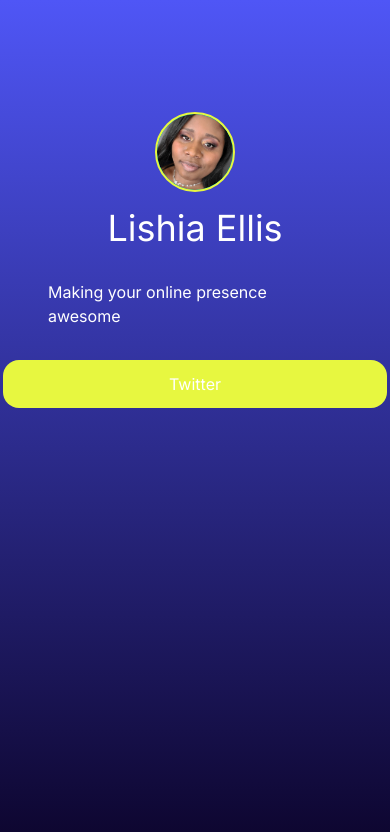
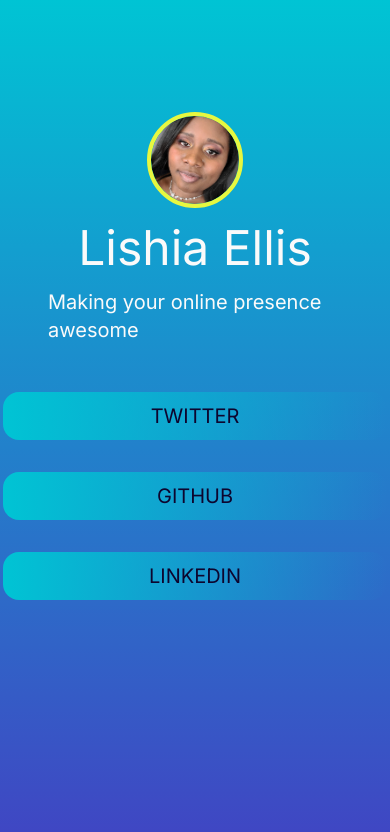
Before and after one commit to lellis09/dsf-linktree, a Next.js app: page / in a window 390 px wide. Shown: the top 832 px of the page. Built offline with nearby package versions, Linux system fonts and the light colour scheme.

Commit message:
made changes to responsiveness

```diff
--- a/app/page.js
+++ b/app/page.js
@@ -4,11 +4,11 @@
 
 export default function Home() {
   return (
-    <main className="flex h-screen flex-col items-center bg-gradient-to-b from-myindigo to bg-navy  px-12">
+    <main className="flex h-screen flex-col items-center bg-gradient-to-b from-myTeal to bg-myindigo2  px-12">
       {/* <div className='bg-lightgreen h-40 w-full'>
       </div> */}
       <section className='flex flex-col  items-center mt-16 pt-12 w-full max-w-[42rem] lg:w-1/2'>
-        <div className='rounded-full bg-teal-500 w-20 h-20 lg:w-44 lg:h-44 border-2 border-lightgreen overflow-hidden relative'>
+        <div className='rounded-full bg-teal-500 w-24 h-24 lg:w-48 lg:h-48 border-4 border-lightgreen overflow-hidden relative'>
           <Image
             src={profilePic}
             alt= "picture of the owner of page"
@@ -19,12 +19,27 @@
             }}
           />
         </div>
-          <h1 className='text-white mt-4 text-4xl'>Lishia Ellis</h1>
-          <p className='text-white my-8'>Making your online presence awesome</p>
-          <div className='flex flex-col'>
+          <h1 className='text-mywhite mt-4 text-5xl'>Lishia Ellis</h1>
+          <p className='text-mywhite text-xl mt-4 mb-12'>Making your online presence awesome</p>
+          <div className='flex flex-col gap-8'>
             <a href='https://twitter.com/TealTernary'target='_blank' rel='noreferrer'>
-            <button className='rounded-2xl bg-lightgreen w-[24rem] lg:w-[42rem] h-12 flex justify-center items-center'type='button' >
-              <p className='text-white'>Twitter</p>
+            <button className='rounded-2xl bg-gradient-to-r from lightgreen to-myTeal w-[24rem] lg:w-[42rem] h-12 flex justify-center items-center hover:bg-lightgreen'type='button' >
+              <p className='text-navy text-xl uppercase'>Twitter</p>
+              </button>
+           </a>
+           <a href='https://github.com/lellis09'target='_blank' rel='noreferrer'>
+            <button className='rounded-2xl bg-gradient-to-r from lightgreen to-myTeal w-[24rem] lg:w-[42rem] h-12 flex justify-center items-center hover:bg-lightgreen'type='button' >
+              <p className='text-navy text-xl uppercase'>Github</p>
+              </button>
+           </a>
+           {/* <a href='https://twitter.com/TealTernary'target='_blank' rel='noreferrer'>
+            <button className='rounded-2xl bg-gradient-to-r from lightgreen to-myTeal w-[24rem] lg:w-[42rem] h-12 flex justify-center items-center hover:bg-lightgreen'type='button' >
+              <p className='text-navy text-xl uppercase'>Work With Me</p>
+              </button>
+           </a> */}
+          <a href='https://www.linkedin.com/in/lishia-ellis/'target='_blank' rel='noreferrer'>
+            <button className='rounded-2xl bg-gradient-to-r from lightgreen to-myTeal w-[24rem] lg:w-[42rem] h-12 flex justify-center items-center hover:bg-lightgreen'type='button' >
+              <p className='text-navy text-xl uppercase'>Linkedin</p>
               </button>
            </a>
           </div>
--- a/tailwind.config.js
+++ b/tailwind.config.js
@@ -11,12 +11,14 @@
         myTeal: '#00C4D4',
         lightgreen: '#E7F740',
         myindigo: '#4F56F6',
+        myindigo2: '#4045C3',
         hotpink: '#F11AA8',
         mywhite: '#FAFAFA',
         navy: '#0D052E',
+        gradient:'linear-gradient(to right, #4F56F6, #F11AA)',
       },
       backgroundImage: {
-        'gradient-radial': 'radial-gradient(var(--tw-gradient-stops))',
+        'gradient-linear': 'linear-gradient(to right, #4F56F6, #F11AA)',
         'gradient-conic':
           'conic-gradient(from 180deg at 50% 50%, var(--tw-gradient-stops))',
       },
```
